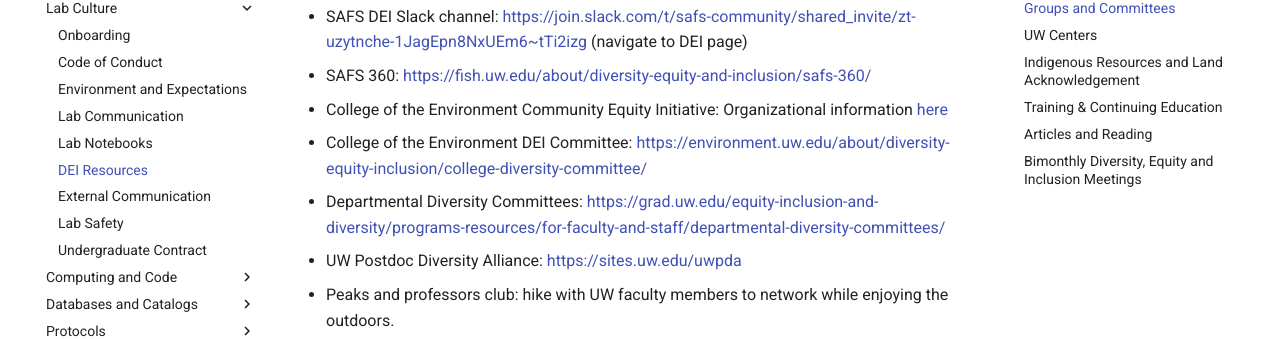
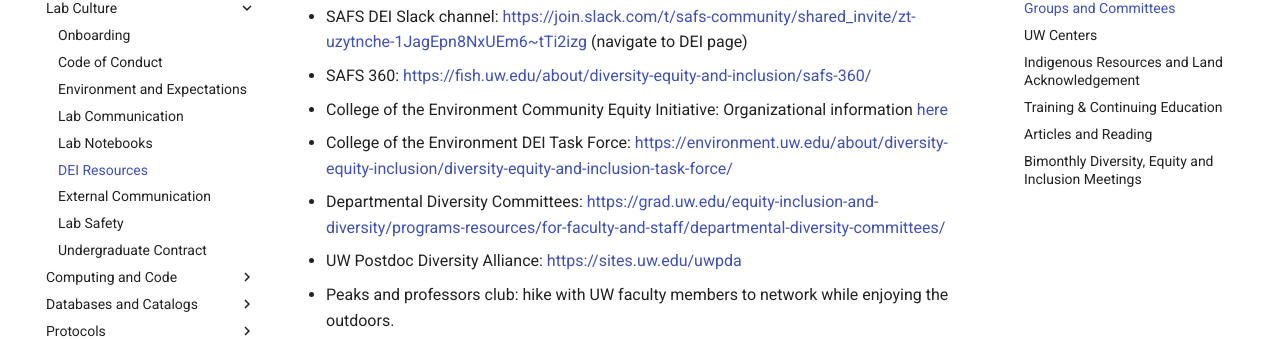
Before and after one commit to RobertsLab/resources, an MkDocs documentation site: the page built from docs/DEI-Resources.md, in a window 1280 px wide and 900 px high, scrolled down 586 px. Shown: the part 127-466 px from the top of the window. Built offline with MkDocs 1.6.1 and Material for MkDocs 9.7.7, drawn with Linux system fonts in a browser that asks for light colours; comment, search, counter and statistics services are not loaded.

Commit message:
update CoEnv DEI task force URL

```diff
--- a/docs/DEI-Resources.md
+++ b/docs/DEI-Resources.md
@@ -26,7 +26,7 @@
 
 - College of the Environment Community Equity Initiative: Organizational information [here](https://huskylink.washington.edu/organization/cei)
 
-- College of the Environment DEI Committee: [https://environment.uw.edu/about/diversity-equity-inclusion/college-diversity-committee/](https://environment.uw.edu/about/diversity-equity-inclusion/college-diversity-committee/)
+- College of the Environment DEI Task Force: [https://environment.uw.edu/about/diversity-equity-inclusion/diversity-equity-and-inclusion-task-force/](https://environment.uw.edu/about/diversity-equity-inclusion/diversity-equity-and-inclusion-task-force/)
 
 - Departmental Diversity Committees:
 [https://grad.uw.edu/equity-inclusion-and-diversity/programs-resources/for-faculty-and-staff/departmental-diversity-committees/](https://grad.uw.edu/equity-inclusion-and-diversity/programs-resources/for-faculty-and-staff/departmental-diversity-committees/)
```
